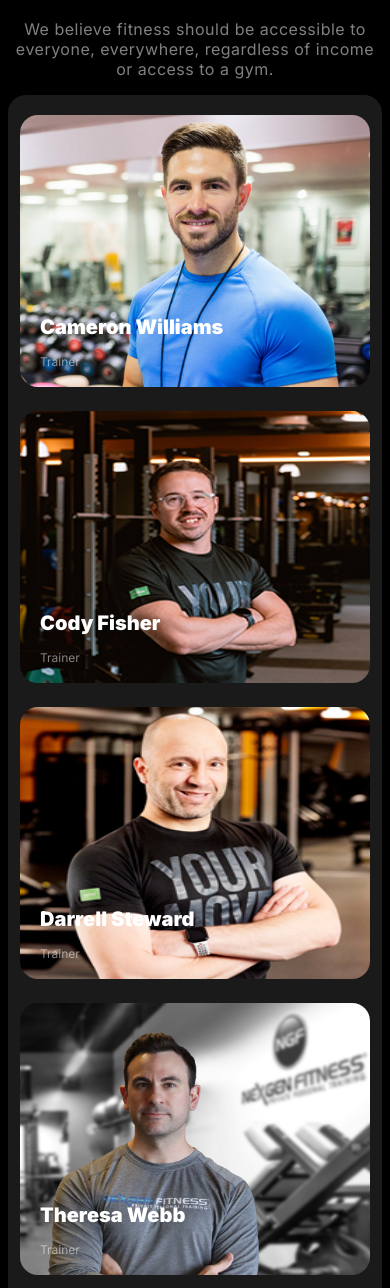
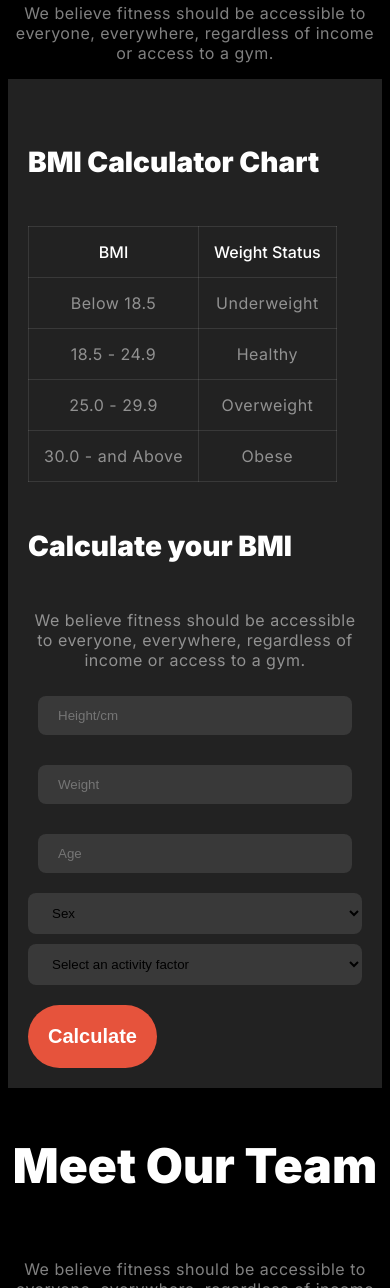
Before and after one commit to HMostafiz-Hamza/Fitness-Hub, a plain HTML site: page index.html in a window 390 px wide. Shown: the part 4658-5946 px from the top of the page. Drawn offline with Linux system fonts and the light colour scheme; a web font is replaced by a local one.

Commit message:
responsive done

```diff
--- a/Styles/style.css
+++ b/Styles/style.css
@@ -229,6 +229,79 @@ ul li a{
 }
 
 /* Calculate you BMI section */
+.calc{
+    text-align: center;
+}
+
+.calculations{
+    background: #222;
+    display: flex;
+    justify-content: space-between;
+    padding: 20px;
+}
+
+.calc-title{
+    color: #FFF;
+    font-size: 1.75rem;
+    font-weight: 900;
+}
+
+table, tr, td, th{
+    border: 1px solid  rgba(255, 255, 255, 0.10);
+    border-collapse: collapse
+    ;
+}
+
+tr, td, th{
+    padding: 15px;
+}
+
+th{
+    color: #FFF;
+    font-size: 1rem;
+    font-weight: 500;
+}
+
+.inputs{
+    display: grid;
+    grid-template-areas: 'cm weight'
+                         'age gender'
+                         'activity activity'  ;
+}
+
+input{
+    padding: 12px 40px 12px 20px;
+    margin: 10px;
+    border-radius: 8px;
+    background: rgba(255, 255, 255, 0.10);
+    border: none;
+}
+
+/* select{
+    padding: 12px 40px 12px 20px;
+    border-radius: 8px;
+    background: rgba(255, 255, 255, 0.10);
+    border: none;
+    color: rgba(255, 255, 255, 0.60);
+    font-size: 1rem;
+    font-weight: 400;
+} */
+
+#gender{
+    padding: 12px 20px;
+    border-radius: 8px;
+    background: rgba(255, 255, 255, 0.10);
+    border: none;
+}
+
+#activity{
+    display: flex;
+    padding: 12px 20px;
+    border-radius: 8px;
+    background: rgba(255, 255, 255, 0.10);
+    border: none;
+    margin-bottom: 20px;
+}
 
 /* Meet our Team Section */
 .our-team{
@@ -391,4 +464,17 @@ ul li a{
         flex-direction: column;
     }
 
+    .calculations{
+        flex-direction: column;
+    }
+
+    .inputs{
+        grid-template-areas: 'cm'
+                             'weight'
+                             'age'
+                             'gender'
+                             'activity';
+                             gap: 10px;
+    }
+
 }
--- a/index.html
+++ b/index.html
@@ -104,6 +104,59 @@
             </div>
          </section>
 
+        <!-- BMI Calculator -->
+         <section class="bmi">
+            <h3 class="section-title calc">BMI Calculator</h3>
+            <p class="des">We believe fitness should be accessible to everyone, everywhere, regardless of income or access to a gym.</p>
+
+            <div class="calculations">
+                <div class="calculation">
+                    <h5 class="calc-title">BMI Calculator Chart</h5>
+                    <table>
+                        <tr>
+                            <th>BMI </th>
+                            <th>Weight Status</th>
+                        </tr>
+                        <tr>
+                            <td class="des">Below 18.5</td>
+                            <td class="des">Underweight</td>
+                        </tr>
+                        <tr>
+                            <td class="des">18.5 - 24.9</td>
+                            <td class="des">Healthy</td>
+                        </tr>
+                        <tr>
+                            <td class="des">25.0 - 29.9</td>
+                            <td class="des">Overweight</td>
+                        </tr>
+                        <tr>
+                            <td class="des">30.0 - and Above</td>
+                            <td class="des">Obese</td>
+                        </tr>
+                    </table>
+                </div>
+                <div class="calculation">
+                    <h5 class="calc-title">Calculate your BMI</h5>
+                    <p class="des">We believe fitness should be accessible to everyone, everywhere, regardless of income or access to a gym. </p>
+                    <form class="inputs">
+                        <input type="text" placeholder="Height/cm" id="cm">
+                        <input type="text" placeholder="Weight" id="weight">
+                        <input type="text" placeholder="Age" id="age">
+                        <select name="gender" id="gender">
+                            <option value="Sex">Sex</option>
+                            <option value="Male">Male</option>
+                            <option value="Female">Female</option>
+                        </select>
+
+                        <select name="activity" id="activity">
+                            <option value="Select an activity factor">Select an activity factor</option>
+                        </select>
+                    </form>
+                    <button class="btn-primary">Calculate</button>
+                </div>
+            </div>
+         </section>
+
         <!-- Meet Our Team Section -->
         <section class="our-team">
             <h3 class="section-title">Meet Our Team</h3>
```
